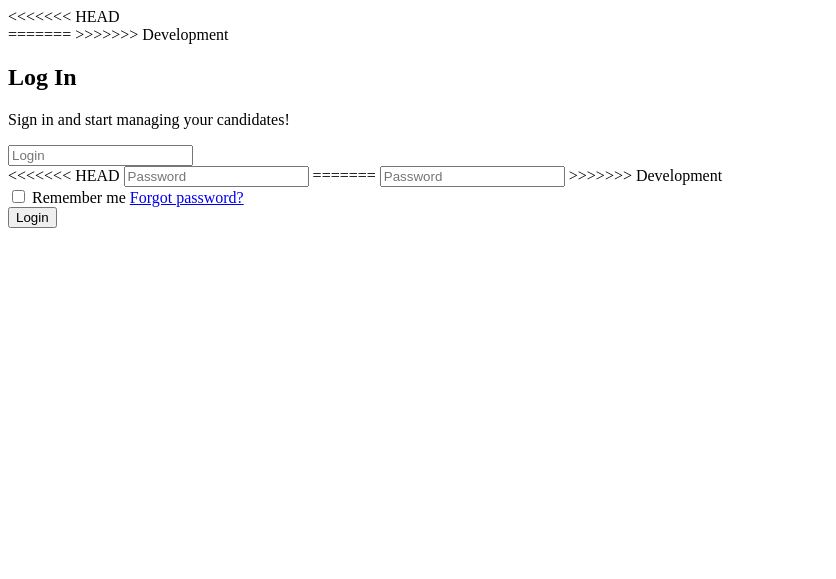
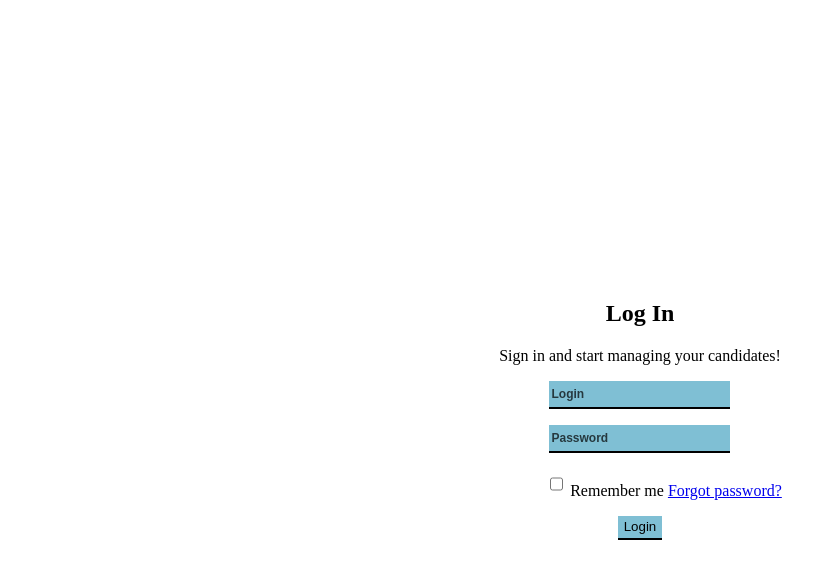
Before and after one commit to AlexHM/WebShop, a PHP site: page /html/login/login.html in a window 1280 px wide. Shown: the top 579 px of the page, without its empty margins (0-836 px from the left). Run offline with PHP 8.4, Linux system fonts and the light colour scheme.

Commit message:
add inputs style in login

```diff
--- /dev/null
+++ b/NFTS/html/login/login.css
@@ -0,0 +1,55 @@
+/*General style*/
+input{
+    border-top: none;
+    border-left: none;
+    border-right: none;
+    border-bottom: 0.3vh solid black;
+    background-color: rgb(127, 191, 212);
+    height: 3vh;
+    border-color: none;
+
+}
+input:focus{
+    outline: none;
+    border-top: 0;
+    border-left: 0;
+    border-right: 0;
+    border-bottom: solid;
+    border-width: 0.5vh;
+
+}
+input::placeholder{
+    font-size: 1.5vh;
+    font-weight: bold;
+    color: black;
+    opacity: 0.7;
+}
+
+
+
+/*central Div*/
+
+#general {
+    width: 100%;
+    height: auto;
+    display: flex;
+    justify-content: center;
+    margin-top: 35vh;
+}
+
+form{
+    text-align: center;
+
+}
+#inputEmail{
+    margin-top: 2vh;
+    margin-bottom: 2vh;
+}
+#inputRemember{
+    text-align: end;
+    margin-left: 6vh;
+    margin-top: 2vh;
+}
+#divButton{
+    margin-top: 2vh;
+}
--- a/NFTS/html/login/login.html
+++ b/NFTS/html/login/login.html
@@ -4,16 +4,13 @@
     <meta charset="UTF-8">
     <meta http-equiv="X-UA-Compatible" content="IE=edge">
     <meta name="viewport" content="width=device-width, initial-scale=1.0">
+    <link rel="stylesheet" href="login.css">
     <title>Login</title>
 </head>
 <body>
     <div id="general">
         <div id="divForm">
-<<<<<<< HEAD
-                <form action="" method="post">
-=======
                 <form action="login.php" method="post">
->>>>>>> Development
                     <div id="title">
                         <h2>Log In</h2>
                         <p>Sign in and start managing your candidates!</p>
@@ -22,13 +19,9 @@
                         <input type="text" name="email" placeholder="Login">
                     </div>
                     <div id="inputPassword">
-<<<<<<< HEAD
-                        <input type="text" name="password" placeholder="Password">
-=======
                         <input type="password" name="password" placeholder="Password">
->>>>>>> Development
                     </div>
-                    <div>
+                    <div id="inputRemember">
                         <input type="checkbox" name="remember">
                         <label>Remember me</label>
                         <a href="#">Forgot password?</a>
--- a/NFTS/html/signup/signUp.php
+++ b/NFTS/html/signup/signUp.php
@@ -33,7 +33,6 @@ try {
             echo "No es valido";
         }
 
-
         $query = "insert into users (email,name,lastname,username,password) values (:email,:name,:lastname,:username,:password)";
         $result = $db->prepare($query);
 
```
